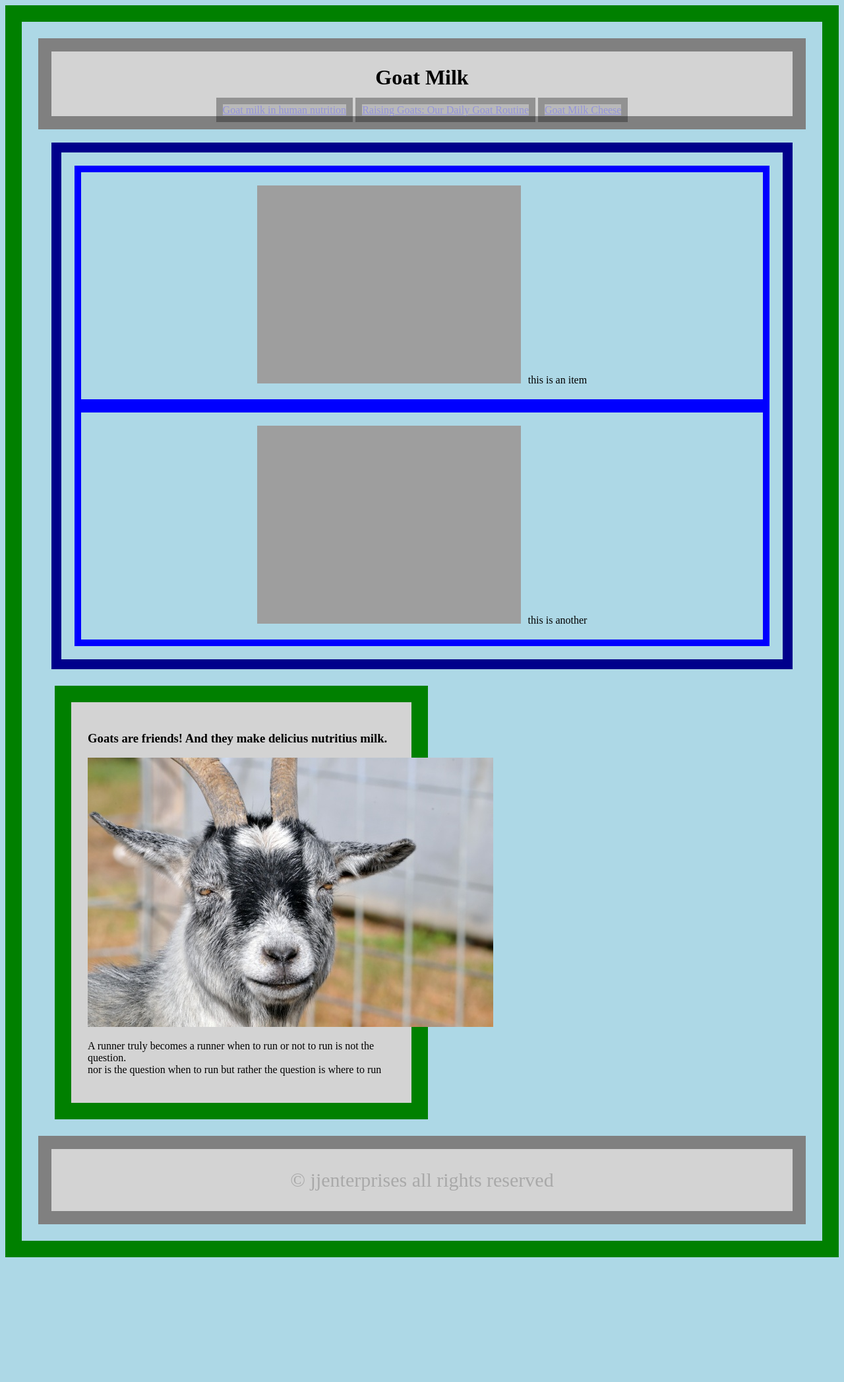
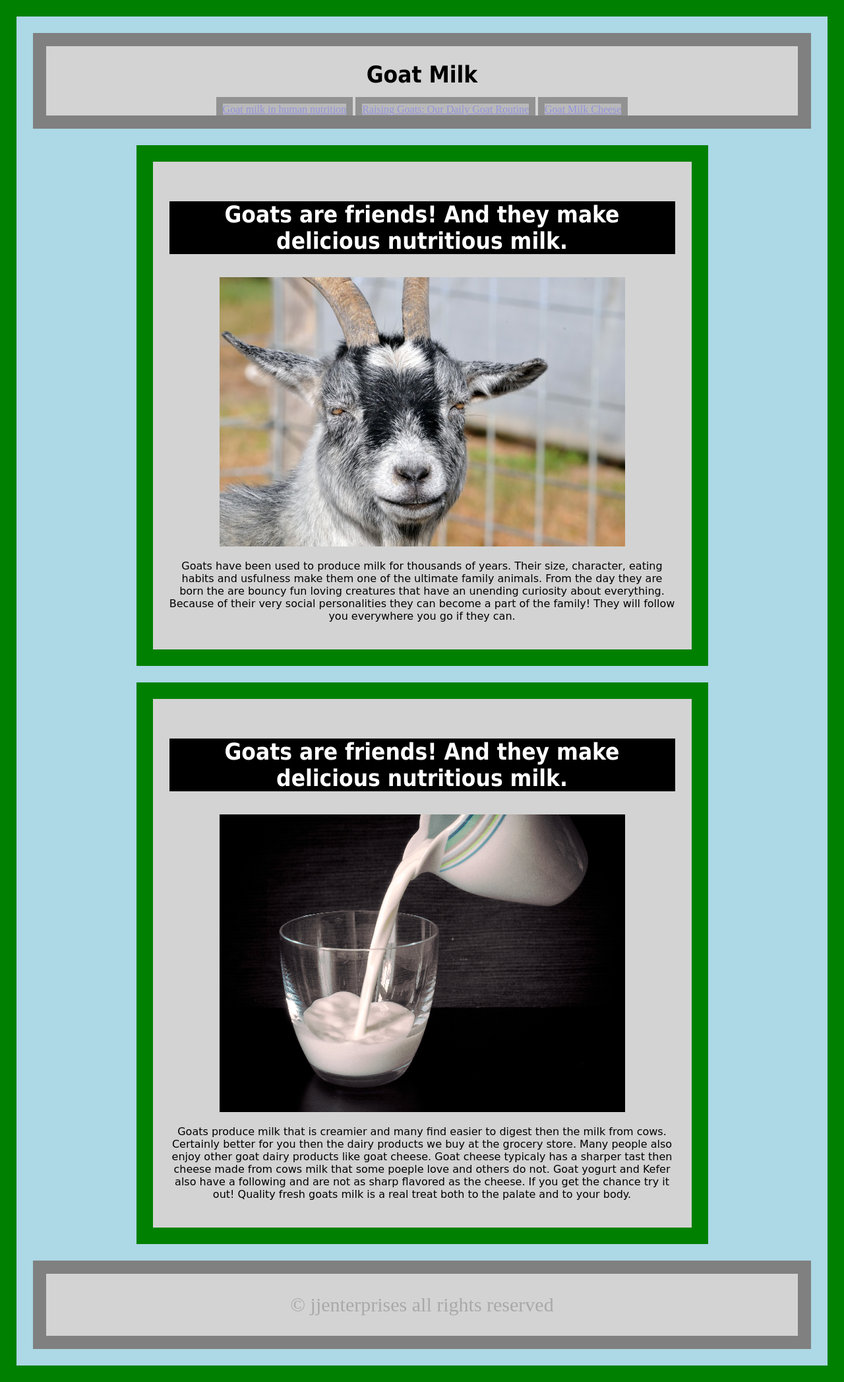
Before and after one commit to Olimejj/IT240, a PHP site: page /highlight_page.html in a window 1280 px wide. Shown: the whole page at 66% size. Before the commit the page ends 1905 px from the top, so only its background shows below. Run offline with PHP 8.4, Linux system fonts and the light colour scheme.

Commit message:
added font families to highted page

```diff
--- a/projects/highlight_page.css
+++ b/projects/highlight_page.css
@@ -2,11 +2,13 @@ body {
 	background-color: lightblue;
 	border: 25px solid green;
 	padding: 25px;
+	margin: auto;
 }
 header {
 	background-color: lightgray;
 	text-align: center;
 	border: 20px solid gray;
+	overflow: auto;
 }
 ul {
 	list-style-image: url("photos/sm_spid_3.png");
@@ -32,9 +34,25 @@ article {
 	border: 25px solid green;
 	padding: 25px;
 	margin: 25px;
-	width: 40%;
+	width: 65%;
+	height: 100%;
+	text-align: center;
+	margin-left: auto;
+    	margin-right: auto;
+	font-family: "Comic Sans MS", cursive, sans-serif;
 }
 nav a {
 	background-color: grey;
 	border: 10px solid black;
 	opacity: .3;
+}
+article h3{
+	font-family: Tahoma, Geneva, sans-serif;
+        font-size: 35px;
+        background-color: black;
+        color: white;
+}
+h1{
+	font-family: Tahoma, Geneva, sans-serif;
+        font-size: 35px;
+}
--- a/projects/highlight_page.html
+++ b/projects/highlight_page.html
@@ -17,15 +17,17 @@
 	   	<a href="https://www.cooksinfo.com/goats-milk-cheeses">Goat Milk Cheese</a>
 	   </nav>
 	</header>
-	<ul>
-	<li> this is an item</li>
-	<li> this is another</li>
-	</ul>
 	<article>
-	    <h3> Goats are friends! And they make delicius nutritius milk. </h3>
+	    <h3> Goats are friends! And they make delicious nutritious milk. </h3>
 	    <img src="friendly-goat.jpg" alt="A Happy Goat">
-	    <p> A runner truly becomes a runner when to run or not to run is not the question. <br>
-	    nor is the question when to run but rather the question is where to run </p>
+	     <p>Goats have been used to produce milk for thousands of years. Their size, character, eating habits and usfulness make them one of the ultimate family animals.
+		From the day they are born the are bouncy fun loving creatures that have an unending curiosity about everything.
+		Because of their very social personalities they can become a part of the family! They will follow you everywhere you go if they can.</p>
+	</article>
+	<article>
+	    <h3> Goats are friends! And they make delicious nutritious milk. </h3>
+	    <img src="milk.jpg" alt="A Glass Of Milk">
+	    <p> Goats produce milk that is creamier and many find easier to digest then the milk from cows. Certainly better for you then the dairy products we buy at the grocery store. Many people also enjoy other goat dairy products like goat cheese. Goat cheese typicaly has a sharper tast then cheese made from cows milk that some poeple love and others do not. Goat yogurt and Kefer also have a following and are not as sharp flavored as the cheese. If you get the chance try it out! Quality fresh goats milk is a real treat both to the palate and to your body.</p>
 	</article>
 	    <footer>
  	<p>&copy; jjenterprises all rights reserved</p>
```
Also changed, not shown: projects/milk.jpg (added), 3 other files.
